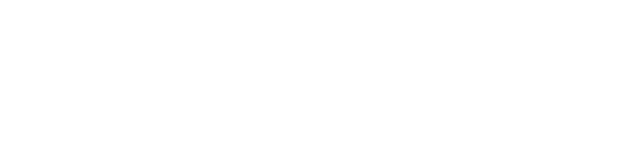
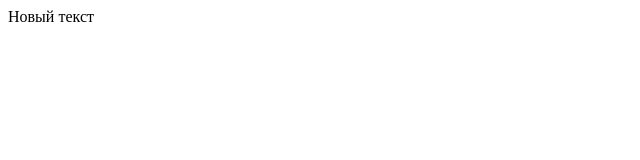
Before and after one commit to PtzProgrammer/Web-project, a plain HTML site: page index.html in a window 1280 px wide. Shown: the whole page, without its empty margins (0-640 px from the left). Drawn offline with Linux system fonts and the light colour scheme.

Commit message:
Добавил описание
Добавил на страницу новое описание

```diff
--- a/index.html
+++ b/index.html
@@ -1,4 +1,5 @@
 <html>
   <body>
+    <p>Новый текст</p>
   </body>
 </html>
```
